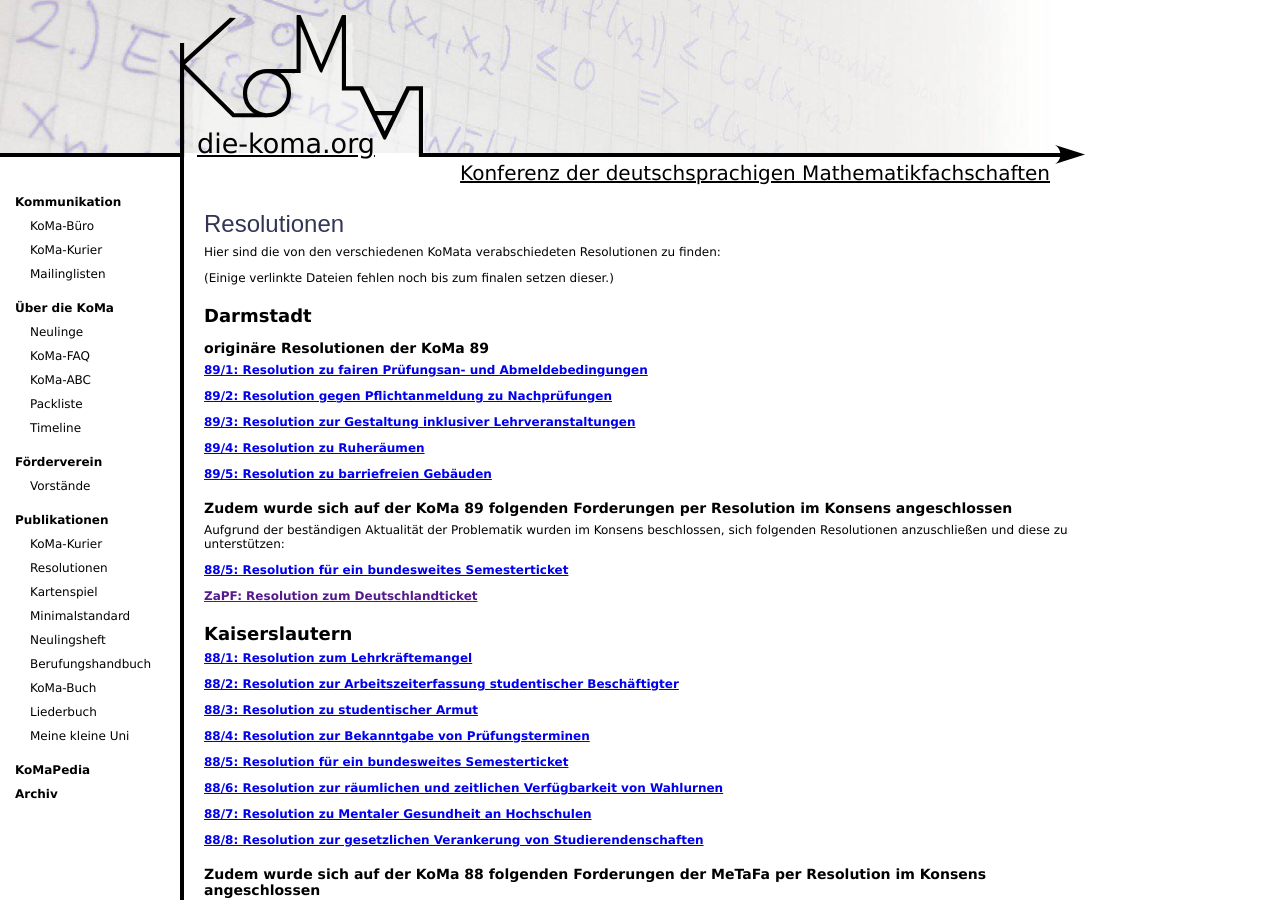
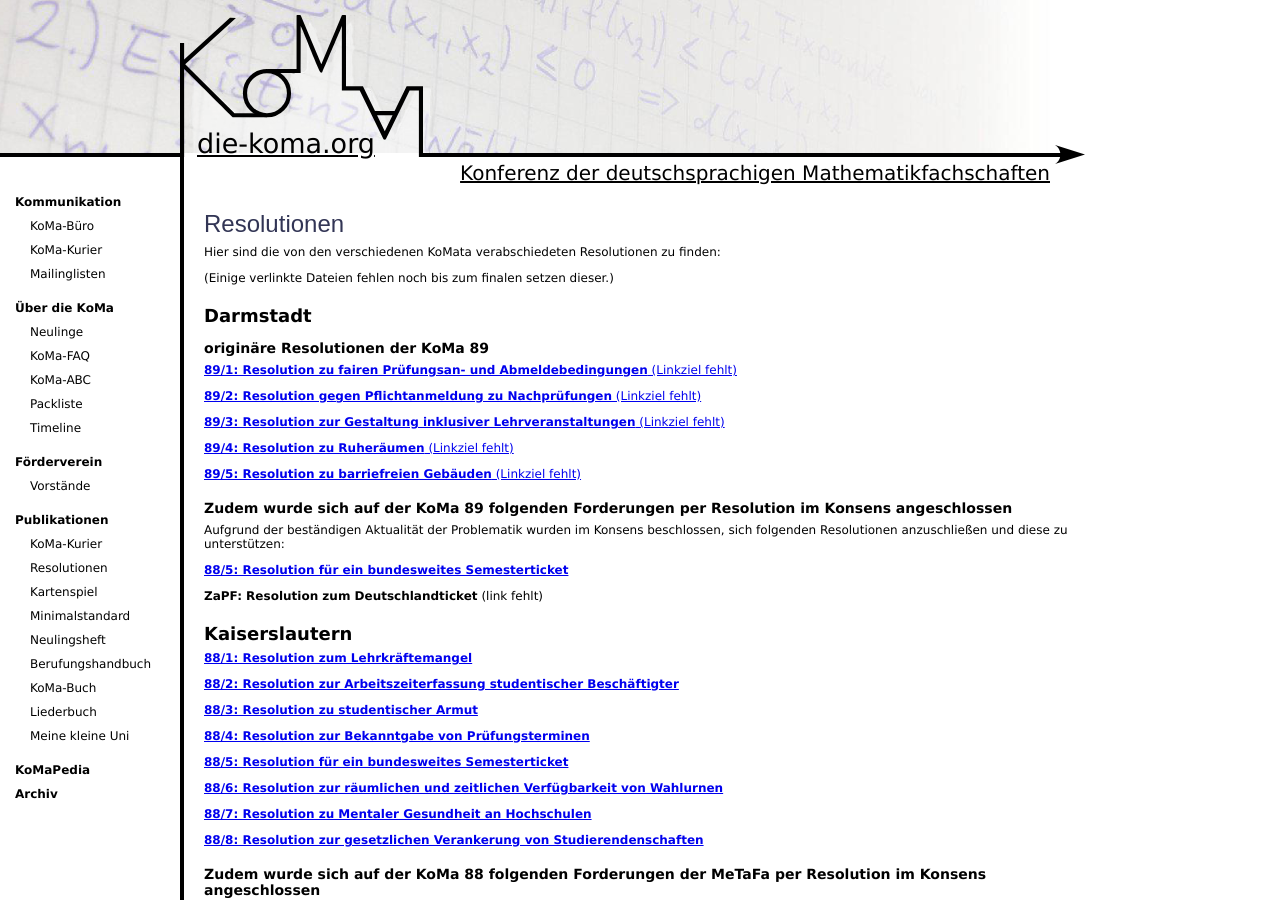
Before and after one commit to Die-KoMa/die-koma.org, a Jekyll site: the page built from publikationen/resolutionen/index.md, in a window 1280 px wide and 900 px high. Built offline with Jekyll 4.4.1, drawn with Linux system fonts in a browser that asks for light colours.

Commit message:
Fehlende Links expizit gekennzeichnet

```diff
--- a/publikationen/resolutionen/index.md
+++ b/publikationen/resolutionen/index.md
@@ -14,15 +14,15 @@
 
 ### originäre Resolutionen der KoMa 89
 
-[**89/1: Resolution zu fairen Prüfungsan- und Abmeldebedingungen**](https://file.komapedia.org/89_1.pdf)
+[**89/1: Resolution zu fairen Prüfungsan- und Abmeldebedingungen** (Linkziel fehlt)](https://file.komapedia.org/89_1.pdf)
 
-[**89/2: Resolution gegen Pflichtanmeldung zu Nachprüfungen**](https://file.komapedia.org/89_2.pdf)
+[**89/2: Resolution gegen Pflichtanmeldung zu Nachprüfungen** (Linkziel fehlt)](https://file.komapedia.org/89_2.pdf)
 
-[**89/3: Resolution zur Gestaltung inklusiver Lehrveranstaltungen**](https://file.komapedia.org/89_3.pdf)
+[**89/3: Resolution zur Gestaltung inklusiver Lehrveranstaltungen** (Linkziel fehlt)](https://file.komapedia.org/89_3.pdf)
 
-[**89/4: Resolution zu Ruheräumen**](https://file.komapedia.org/89_4.pdf)
+[**89/4: Resolution zu Ruheräumen** (Linkziel fehlt)](https://file.komapedia.org/89_4.pdf)
 
-[**89/5: Resolution zu barriefreien Gebäuden**](https://file.komapedia.org/89_5.pdf)
+[**89/5: Resolution zu barriefreien Gebäuden** (Linkziel fehlt)](https://file.komapedia.org/89_5.pdf)
 
 ### Zudem wurde sich auf der KoMa 89 folgenden Forderungen per Resolution im Konsens angeschlossen
 
@@ -30,7 +30,7 @@
 
 [**88/5: Resolution für ein bundesweites Semesterticket**](https://file.komapedia.org/88_5.pdf)
 
-[**ZaPF: Resolution zum Deutschlandticket**]()
+**ZaPF: Resolution zum Deutschlandticket** (link fehlt)
 
 
 ## Kaiserslautern
```
